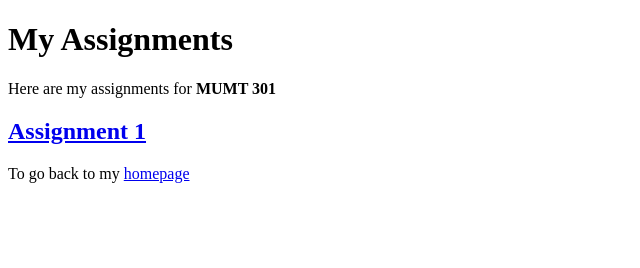
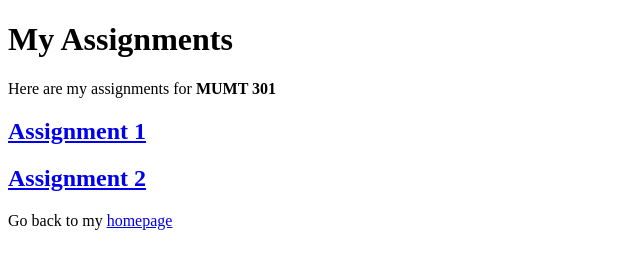
Before and after one commit to mumt301/naomifung01, a plain HTML site: page assignments.html in a window 1280 px wide. Shown: the whole page, without its empty margins (0-640 px from the left). Drawn offline with Linux system fonts and the light colour scheme.

Commit message:
w assignment 2

```diff
--- a/assignments.html
+++ b/assignments.html
@@ -8,6 +8,7 @@
     <h1>My Assignments</h1>
     <p>Here are my assignments for <strong>MUMT 301</strong></p>
     <h2><a href="questionnaire.txt">Assignment 1</a></h2>
-    <p>To go back to my <a href="index.html">homepage</a></p>
+    <h2><a href="index.html">Assignment 2</a></h2>
+    <p>Go back to my <a href="index.html">homepage</a></p>
   </body>
 </html>
```
